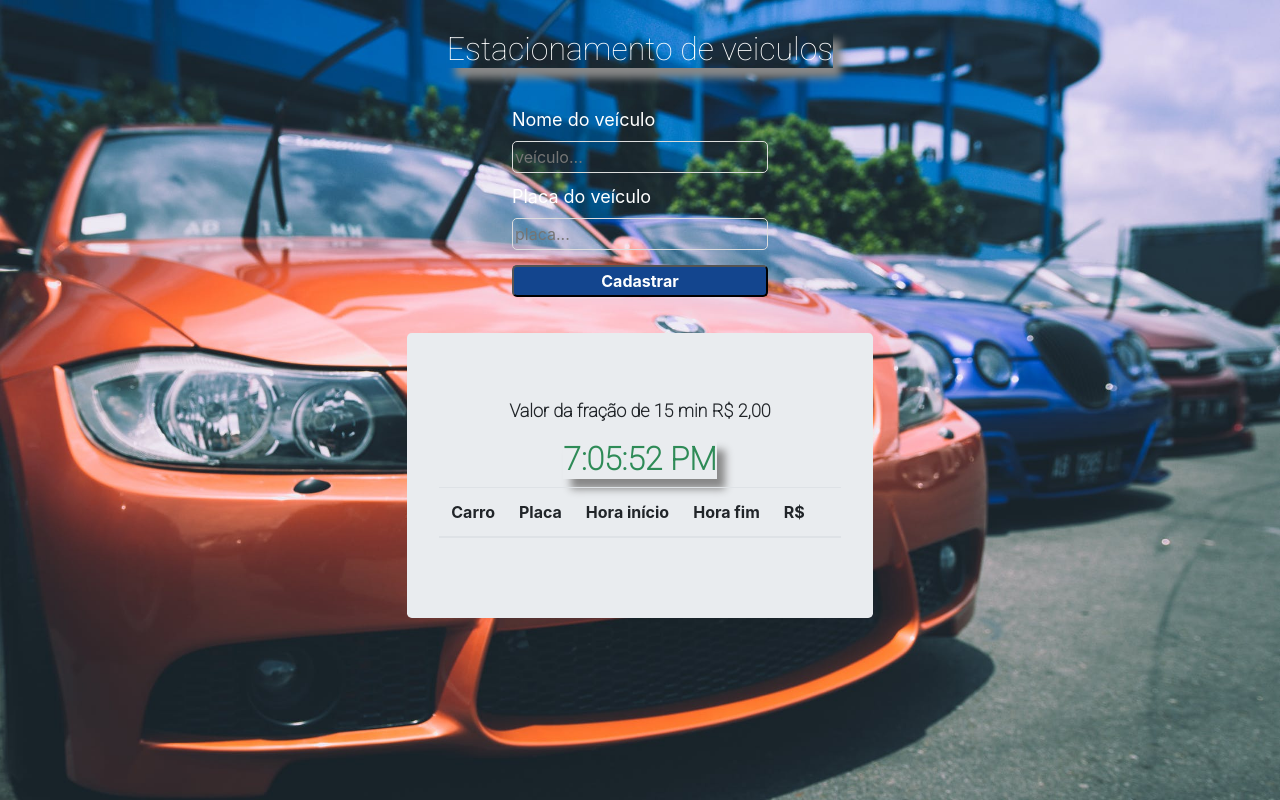
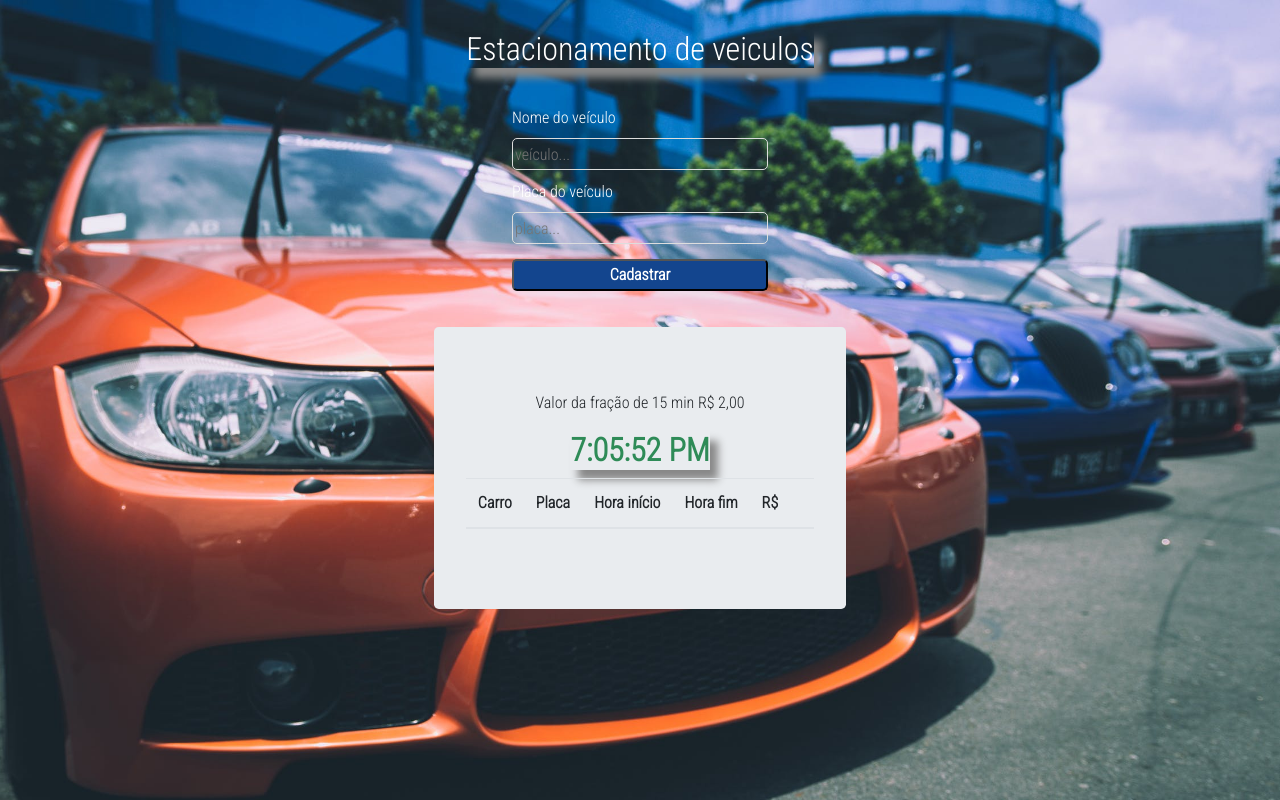
Before and after one commit to johnnyyagamijf/estacionamentoJSAndHTML, a plain HTML site: page index.html in a window 1280 px wide. Drawn offline with Linux system fonts and the light colour scheme.

Commit message:
remoção do botão delete

```diff
--- a/index.html
+++ b/index.html
@@ -5,7 +5,7 @@
     <meta name="viewport" content="width=device-width, initial-scale=1.0">
     <link rel="stylesheet" href="public/css/style.css">
     <link rel="stylesheet" href="public/css/bootstrap.css">
-    <link href="https://fonts.googleapis.com/css2?family=Roboto:wght@100&display=swap" rel="stylesheet">
+    <link href="https://fonts.googleapis.com/css2?family=Roboto+Condensed:wght@300&display=swap" rel="stylesheet">
 
     <title>Document</title>
 </head>
--- a/public/css/style.css
+++ b/public/css/style.css
@@ -2,14 +2,15 @@ body{
     margin: 0;
     padding: 0;
     list-style: none;
-    font-family: 'Roboto', sans-serif;
+    font-family: 'Roboto Condensed', sans-serif !important;
     background: url(../img/car.jpeg)no-repeat;
     -webkit-background-size:100% 100%;
     -moz-background-size:100% 100%;
     -o-background-size:100% 100%;
     background-size: 100%;
-    font-weight: bold;
+    font-size: 18px;
 }
+
 .container{
     width: 100vw;
     margin-top: 30px;
@@ -26,9 +27,7 @@ h2#timer{
 h2{
     margin-top: 20px;
     box-shadow: 8px 10px 8px #888888;
-    font-family: 'Roboto', sans-serif;
     color: #fff;
-    font-size: 18px;
     font-weight: bold;
 }
 .form-group{
@@ -37,16 +36,10 @@ h2{
     display: flex;
     flex-direction: column;
 }
-p{
-    font-size: 18px;
-    font-weight: bold;
-    font-family: 'Roboto', sans-serif;
-}
 
 .label-form{
     margin-top: 10px;
     color: #fff;
-    font-size: 18px;
 }
 
 .input-form{
@@ -67,7 +60,6 @@ p{
     height: 32px;
     font-weight: bold;
     outline:none;
-
 }
 
 .btn-form:focus, button:active {
@@ -88,4 +80,5 @@ p{
 
 #table{
     width: 100%vw;
+
 }
--- a/public/js/app.js
+++ b/public/js/app.js
@@ -1,4 +1,5 @@
-
+//
+const valueHour =  2.00;
 var timer = getElementById('timer');
 
 var dateInit = new Date();
@@ -51,16 +52,16 @@ btn.addEventListener('click', function (event) {
     // saves to storage
     setValuesToLocalStorage(cars);
 
-    // adiciona o carro na tabela
+    // add car into table
     addCar(newCar);
 
     showMessage('Veículo cadastrado com sucesso!', true)
 
-    // limpa os inputs
+    // clen inputs
     car.value = '';
     plate.value = ''
 
-    // faz o reload da lista
+    // list reload
     onloadCars();
 });
 
@@ -94,7 +95,7 @@ function addCar(data) {
         '<td>' +  new Date(data.initDate).toLocaleTimeString()  + '</td>' +
         '<td>' + viewData.dateEnd + '</td>' +
         '<td class="td-valor">' + viewData.value + '</td>' +
-        '<td><button class="btn btn-danger" onclick="removeCar(\'' + data.plate + '\')" id="trash">Remover</button></td>' +
+        // '<td><button class="btn btn-danger" onclick="removeCar(\'' + data.plate + '\')" id="trash">Remover</button></td>' +
         '<td><button class="btn btn-success" ' + viewData.disable +
         ' onclick="finallyTimer(\'' + data.plate + '\')" id="' + data.plate + '">' + viewData.text +'</button></td>' +
         '</tr>';
@@ -115,7 +116,6 @@ function finallyTimer(plate) {
 }
 
 function calcValue(minutes){
-    const valueHour =  2.00;
     return (Math.ceil(minutes / 15) * valueHour);
 }
 
```
